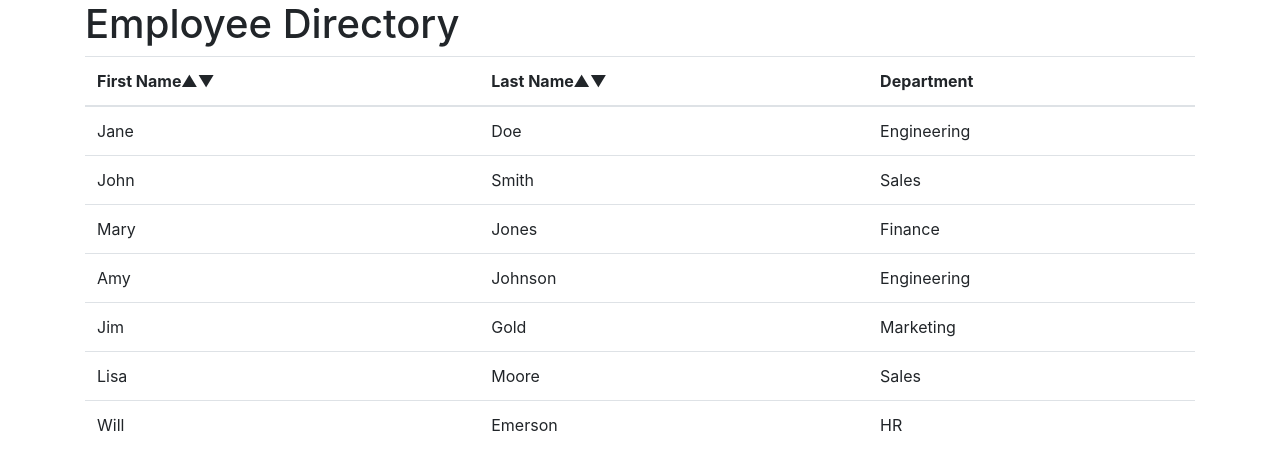
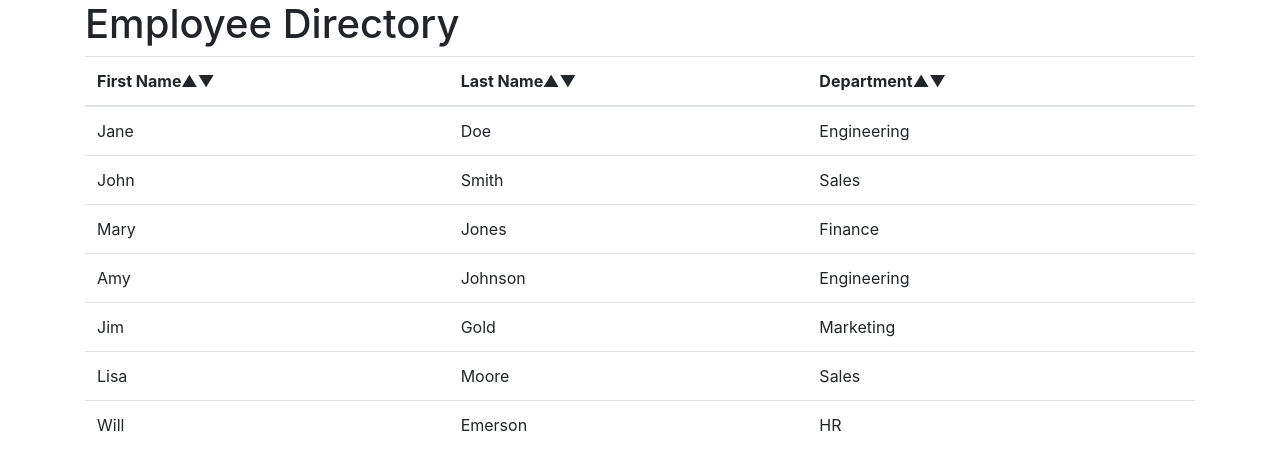
Before and after one commit to joneskm72/employee-directory, a React (Create React App) app: page / in a window 1280 px wide. Shown: the top 470 px of the page. Built offline with nearby package versions, Linux system fonts and the light colour scheme.

Commit message:
Updated sorting functionality

```diff
--- a/src/App.js
+++ b/src/App.js
@@ -49,6 +49,24 @@ class App extends Component {
     this.setState({ mockEmployeeData: last });
   };
 
+  deptAsc  = () => {
+    let dept = this.state.mockEmployeeData;
+
+    dept.sort(function (a, b) {
+      return a.department.localeCompare(b.department);
+    })
+    this.setState({ mockEmployeeData: dept });
+  };
+
+  deptDesc  = () => {
+    let dept = this.state.mockEmployeeData;
+
+    dept.sort(function (a, b) {
+      return b.department.localeCompare(a.department);
+    })
+    this.setState({ mockEmployeeData: dept });
+  };
+
   render() {
     return (
       <Container>
@@ -59,6 +77,8 @@ class App extends Component {
             firstNameDesc={this.firstNameDesc}
             lastNameAsc={this.lastNameAsc}
             lastNameDesc={this.lastNameDesc}
+            deptAsc={this.deptAsc}
+            deptDesc={this.deptDesc}
           />
       </Container>
     );
--- a/src/components/Table/index.js
+++ b/src/components/Table/index.js
@@ -10,6 +10,8 @@ function Table(props) {
         firstNameDesc={props.firstNameDesc}
         lastNameAsc={props.lastNameAsc}
         lastNameDesc={props.lastNameDesc}
+        deptAsc={props.deptAsc}
+        deptDesc={props.deptDesc}
       />
       <TableBody
         employees={props.employees}
--- a/src/components/TableHead/index.js
+++ b/src/components/TableHead/index.js
@@ -12,7 +12,10 @@ function TableHead(props) {
           <span onClick={props.lastNameAsc}>&#9650;</span>
           <span onClick={props.lastNameDesc}>&#9660;</span>
         </th>
-        <th>Department</th>
+        <th>Department
+          <span onClick={props.deptAsc}>&#9650;</span>
+          <span onClick={props.deptDesc}>&#9660;</span>
+        </th>
       </tr>
     </thead>
   );
```
